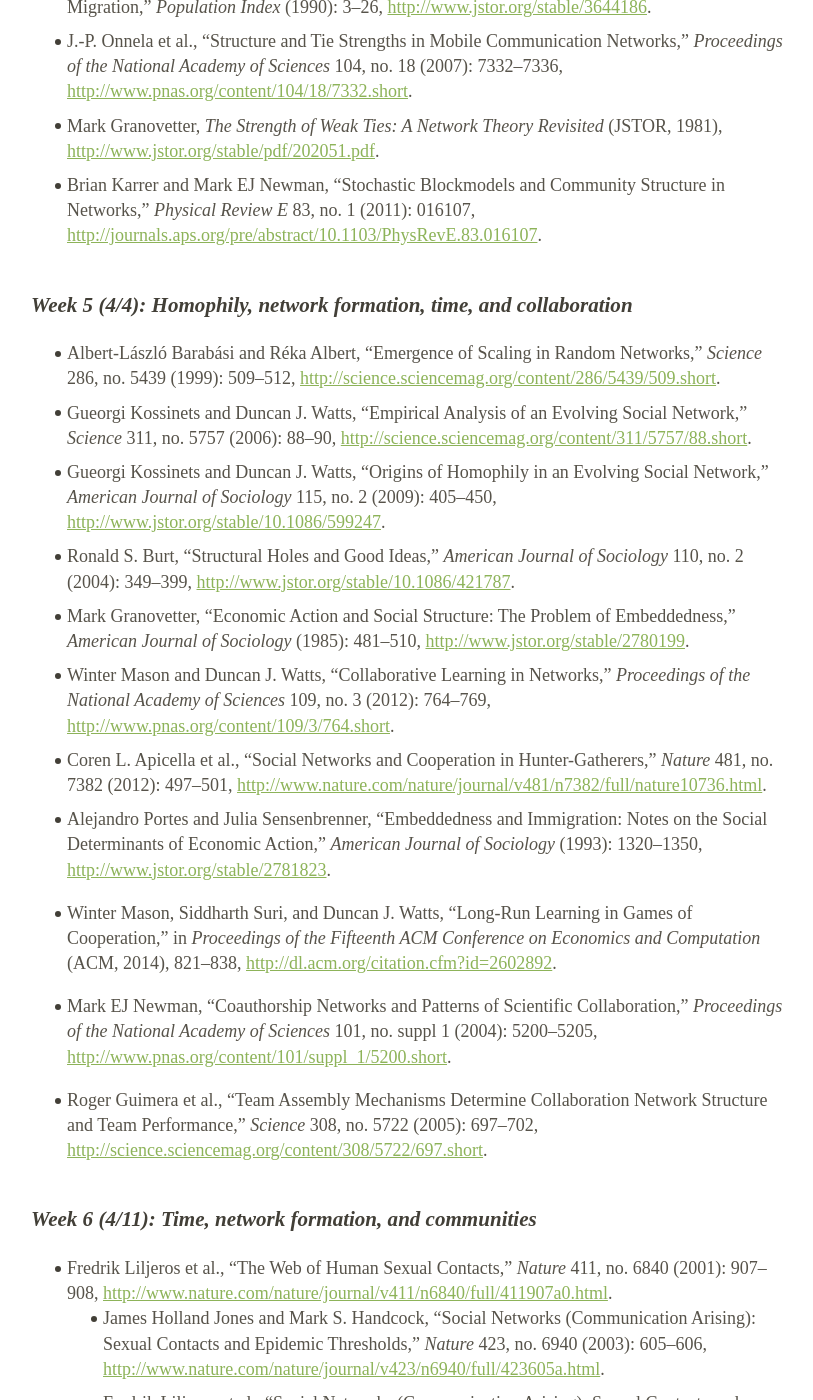
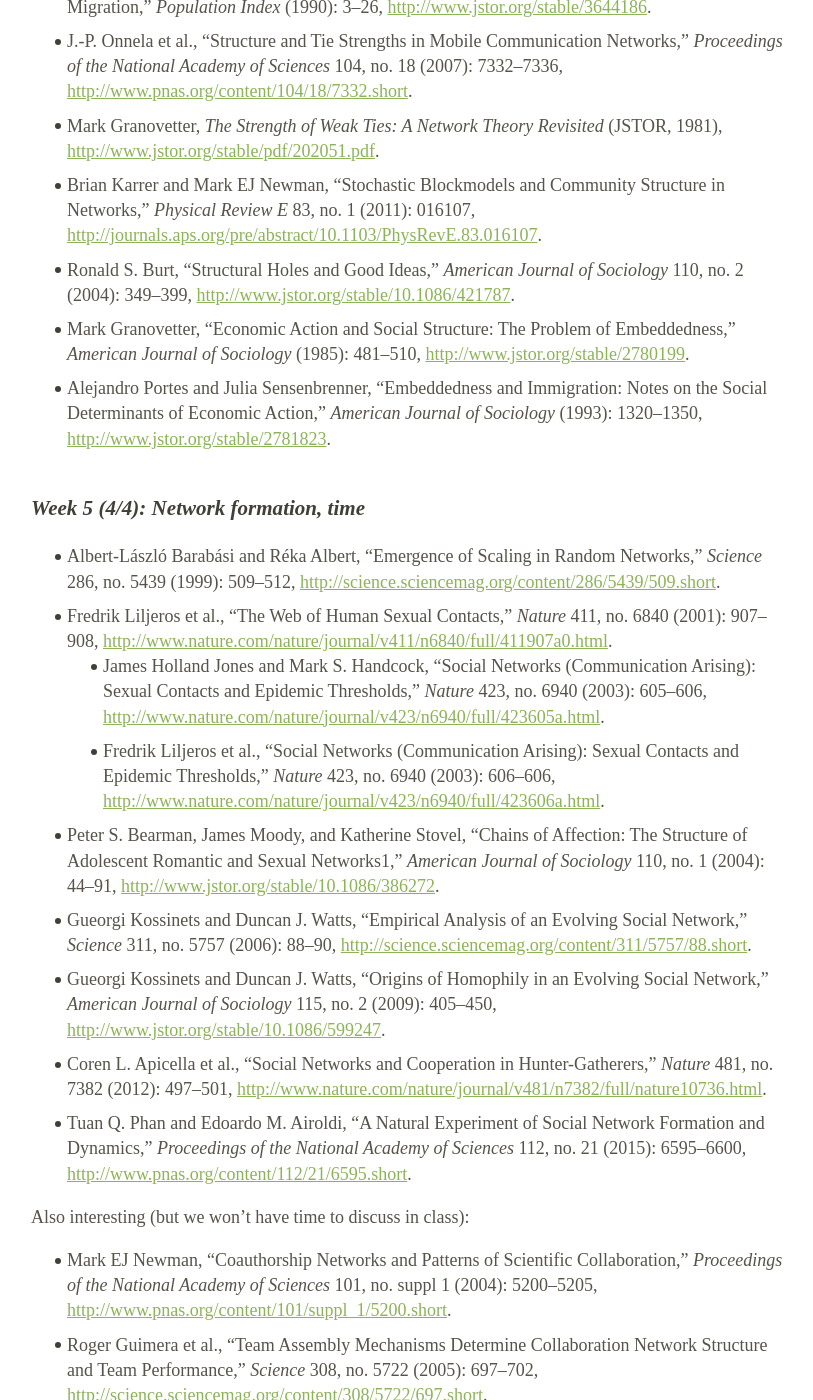
Before and after one commit to dfeehan/dfeehan.github.io, a Jekyll site: the page teaching/201601_demog260.html, which Jekyll copies as it is, in a window 1280 px wide and 1400 px high, scrolled down 5565 px. Shown: the whole window, without its empty margins (231-1044 px from the left). Built offline with Jekyll 4.4.1, drawn with Linux system fonts in a browser that asks for light colours; some of the changed text lies outside the part shown.

Commit message:
updated syllabus

```diff
--- a/teaching/201601_demog260.html
+++ b/teaching/201601_demog260.html
@@ -429,45 +429,49 @@
 <li><span class="citation">J.-P. <span>Onnela</span> et al., “Structure and Tie Strengths in Mobile Communication Networks,” <em>Proceedings of the National Academy of Sciences</em> 104, no. 18 (2007): 7332–7336, <a href="http://www.pnas.org/content/104/18/7332.short" class="uri">http://www.pnas.org/content/104/18/7332.short</a>.</span></li>
 <li><span class="citation">Mark <span>Granovetter</span>, <em>The Strength of Weak Ties: A Network Theory Revisited</em> (JSTOR, 1981), <a href="http://www.jstor.org/stable/pdf/202051.pdf" class="uri">http://www.jstor.org/stable/pdf/202051.pdf</a>.</span></li>
 <li><span class="citation">Brian <span>Karrer</span> and Mark EJ <span>Newman</span>, “Stochastic Blockmodels and Community Structure in Networks,” <em>Physical Review E</em> 83, no. 1 (2011): 016107, <a href="http://journals.aps.org/pre/abstract/10.1103/PhysRevE.83.016107" class="uri">http://journals.aps.org/pre/abstract/10.1103/PhysRevE.83.016107</a>.</span></li>
+<li><span class="citation">Ronald S. <span>Burt</span>, “Structural Holes and Good Ideas,” <em>American Journal of Sociology</em> 110, no. 2 (2004): 349–399, <a href="http://www.jstor.org/stable/10.1086/421787" class="uri">http://www.jstor.org/stable/10.1086/421787</a>.</span></li>
+<li><span class="citation">Mark <span>Granovetter</span>, “Economic Action and Social Structure: The Problem of Embeddedness,” <em>American Journal of Sociology</em> (1985): 481–510, <a href="http://www.jstor.org/stable/2780199" class="uri">http://www.jstor.org/stable/2780199</a>.</span></li>
+<li><span class="citation">Alejandro <span>Portes</span> and Julia <span>Sensenbrenner</span>, “Embeddedness and Immigration: Notes on the Social Determinants of Economic Action,” <em>American Journal of Sociology</em> (1993): 1320–1350, <a href="http://www.jstor.org/stable/2781823" class="uri">http://www.jstor.org/stable/2781823</a>.</span></li>
 </ul>
-<h3 id="week-5-44-homophily-network-formation-time-and-collaboration">Week 5 (4/4): Homophily, network formation, time, and collaboration</h3>
+<h3 id="week-5-44-network-formation-time">Week 5 (4/4): Network formation, time</h3>
 <ul>
 <li><span class="citation">Albert-L<span>á</span>szl<span>ó</span> <span>Barab<span>á</span>si</span> and R<span>é</span>ka <span>Albert</span>, “Emergence of Scaling in Random Networks,” <em>Science</em> 286, no. 5439 (1999): 509–512, <a href="http://science.sciencemag.org/content/286/5439/509.short" class="uri">http://science.sciencemag.org/content/286/5439/509.short</a>.</span></li>
-<li><span class="citation">Gueorgi <span>Kossinets</span> and Duncan J. <span>Watts</span>, “Empirical Analysis of an Evolving Social Network,” <em>Science</em> 311, no. 5757 (2006): 88–90, <a href="http://science.sciencemag.org/content/311/5757/88.short" class="uri">http://science.sciencemag.org/content/311/5757/88.short</a>.</span></li>
-<li><span class="citation">Gueorgi <span>Kossinets</span> and Duncan J. <span>Watts</span>, “Origins of Homophily in an Evolving Social Network,” <em>American Journal of Sociology</em> 115, no. 2 (2009): 405–450, <a href="http://www.jstor.org/stable/10.1086/599247" class="uri">http://www.jstor.org/stable/10.1086/599247</a>.</span></li>
-<li><span class="citation">Ronald S. <span>Burt</span>, “Structural Holes and Good Ideas,” <em>American Journal of Sociology</em> 110, no. 2 (2004): 349–399, <a href="http://www.jstor.org/stable/10.1086/421787" class="uri">http://www.jstor.org/stable/10.1086/421787</a>.</span></li>
-<li><span class="citation">Mark <span>Granovetter</span>, “Economic Action and Social Structure: The Problem of Embeddedness,” <em>American Journal of Sociology</em> (1985): 481–510, <a href="http://www.jstor.org/stable/2780199" class="uri">http://www.jstor.org/stable/2780199</a>.</span></li>
-<li><span class="citation">Winter <span>Mason</span> and Duncan J. <span>Watts</span>, “Collaborative Learning in Networks,” <em>Proceedings of the National Academy of Sciences</em> 109, no. 3 (2012): 764–769, <a href="http://www.pnas.org/content/109/3/764.short" class="uri">http://www.pnas.org/content/109/3/764.short</a>.</span></li>
-<li><span class="citation">Coren L. <span>Apicella</span> et al., “Social Networks and Cooperation in Hunter-Gatherers,” <em>Nature</em> 481, no. 7382 (2012): 497–501, <a href="http://www.nature.com/nature/journal/v481/n7382/full/nature10736.html" class="uri">http://www.nature.com/nature/journal/v481/n7382/full/nature10736.html</a>.</span></li>
-<li><span class="citation">Alejandro <span>Portes</span> and Julia <span>Sensenbrenner</span>, “Embeddedness and Immigration: Notes on the Social Determinants of Economic Action,” <em>American Journal of Sociology</em> (1993): 1320–1350, <a href="http://www.jstor.org/stable/2781823" class="uri">http://www.jstor.org/stable/2781823</a>.</span></li>
-<li><p><span class="citation">Winter <span>Mason</span>, Siddharth <span>Suri</span>, and Duncan J. <span>Watts</span>, “Long-Run Learning in Games of Cooperation,” in <em>Proceedings of the Fifteenth ACM Conference on Economics and Computation</em> (ACM, 2014), 821–838, <a href="http://dl.acm.org/citation.cfm?id=2602892" class="uri">http://dl.acm.org/citation.cfm?id=2602892</a>.</span></p></li>
-<li><span class="citation">Mark EJ <span>Newman</span>, “Coauthorship Networks and Patterns of Scientific Collaboration,” <em>Proceedings of the National Academy of Sciences</em> 101, no. suppl 1 (2004): 5200–5205, <a href="http://www.pnas.org/content/101/suppl_1/5200.short" class="uri">http://www.pnas.org/content/101/suppl_1/5200.short</a>.</span></li>
-<li><p><span class="citation">Roger <span>Guimera</span> et al., “Team Assembly Mechanisms Determine Collaboration Network Structure and Team Performance,” <em>Science</em> 308, no. 5722 (2005): 697–702, <a href="http://science.sciencemag.org/content/308/5722/697.short" class="uri">http://science.sciencemag.org/content/308/5722/697.short</a>.</span></p></li>
-</ul>
-<h3 id="week-6-411-time-network-formation-and-communities">Week 6 (4/11): Time, network formation, and communities</h3>
-<ul>
 <li><span class="citation">Fredrik <span>Liljeros</span> et al., “The Web of Human Sexual Contacts,” <em>Nature</em> 411, no. 6840 (2001): 907–908, <a href="http://www.nature.com/nature/journal/v411/n6840/full/411907a0.html" class="uri">http://www.nature.com/nature/journal/v411/n6840/full/411907a0.html</a>.</span>
 <ul>
 <li><span class="citation">James Holland <span>Jones</span> and Mark S. <span>Handcock</span>, “Social Networks (Communication Arising): Sexual Contacts and Epidemic Thresholds,” <em>Nature</em> 423, no. 6940 (2003): 605–606, <a href="http://www.nature.com/nature/journal/v423/n6940/full/423605a.html" class="uri">http://www.nature.com/nature/journal/v423/n6940/full/423605a.html</a>.</span></li>
 <li><span class="citation">Fredrik <span>Liljeros</span> et al., “Social Networks (Communication Arising): Sexual Contacts and Epidemic Thresholds,” <em>Nature</em> 423, no. 6940 (2003): 606–606, <a href="http://www.nature.com/nature/journal/v423/n6940/full/423606a.html" class="uri">http://www.nature.com/nature/journal/v423/n6940/full/423606a.html</a>.</span></li>
 </ul></li>
-<li><span class="citation">Jing <span>Wang</span>, Siddharth <span>Suri</span>, and Duncan J. <span>Watts</span>, “Cooperation and Assortativity with Dynamic Partner Updating,” <em>Proceedings of the National Academy of Sciences</em> 109, no. 36 (2012): 14363–14368, <a href="http://www.pnas.org/content/109/36/14363.short" class="uri">http://www.pnas.org/content/109/36/14363.short</a>.</span></li>
-<li><span class="citation">Tuan Q. <span>Phan</span> and Edoardo M. <span>Airoldi</span>, “A Natural Experiment of Social Network Formation and Dynamics,” <em>Proceedings of the National Academy of Sciences</em> 112, no. 21 (2015): 6595–6600, <a href="http://www.pnas.org/content/112/21/6595.short" class="uri">http://www.pnas.org/content/112/21/6595.short</a>.</span> <!--
+<li><span class="citation">Peter S. <span>Bearman</span>, James <span>Moody</span>, and Katherine <span>Stovel</span>, “Chains of Affection: The Structure of Adolescent Romantic and Sexual Networks1,” <em>American Journal of Sociology</em> 110, no. 1 (2004): 44–91, <a href="http://www.jstor.org/stable/10.1086/386272" class="uri">http://www.jstor.org/stable/10.1086/386272</a>.</span></li>
+<li><span class="citation">Gueorgi <span>Kossinets</span> and Duncan J. <span>Watts</span>, “Empirical Analysis of an Evolving Social Network,” <em>Science</em> 311, no. 5757 (2006): 88–90, <a href="http://science.sciencemag.org/content/311/5757/88.short" class="uri">http://science.sciencemag.org/content/311/5757/88.short</a>.</span></li>
+<li><span class="citation">Gueorgi <span>Kossinets</span> and Duncan J. <span>Watts</span>, “Origins of Homophily in an Evolving Social Network,” <em>American Journal of Sociology</em> 115, no. 2 (2009): 405–450, <a href="http://www.jstor.org/stable/10.1086/599247" class="uri">http://www.jstor.org/stable/10.1086/599247</a>.</span></li>
+<li><span class="citation">Coren L. <span>Apicella</span> et al., “Social Networks and Cooperation in Hunter-Gatherers,” <em>Nature</em> 481, no. 7382 (2012): 497–501, <a href="http://www.nature.com/nature/journal/v481/n7382/full/nature10736.html" class="uri">http://www.nature.com/nature/journal/v481/n7382/full/nature10736.html</a>.</span></li>
+<li><span class="citation">Tuan Q. <span>Phan</span> and Edoardo M. <span>Airoldi</span>, “A Natural Experiment of Social Network Formation and Dynamics,” <em>Proceedings of the National Academy of Sciences</em> 112, no. 21 (2015): 6595–6600, <a href="http://www.pnas.org/content/112/21/6595.short" class="uri">http://www.pnas.org/content/112/21/6595.short</a>.</span></li>
+</ul>
+<p>Also interesting (but we won’t have time to discuss in class):</p>
+<ul>
+<li><span class="citation">Mark EJ <span>Newman</span>, “Coauthorship Networks and Patterns of Scientific Collaboration,” <em>Proceedings of the National Academy of Sciences</em> 101, no. suppl 1 (2004): 5200–5205, <a href="http://www.pnas.org/content/101/suppl_1/5200.short" class="uri">http://www.pnas.org/content/101/suppl_1/5200.short</a>.</span></li>
+<li><span class="citation">Roger <span>Guimera</span> et al., “Team Assembly Mechanisms Determine Collaboration Network Structure and Team Performance,” <em>Science</em> 308, no. 5722 (2005): 697–702, <a href="http://science.sciencemag.org/content/308/5722/697.short" class="uri">http://science.sciencemag.org/content/308/5722/697.short</a>.</span></li>
+</ul>
+<h3 id="week-6-411-time-and-collaboration-intro-to-network-diffusion">Week 6 (4/11): Time and collaboration; intro to network diffusion</h3>
+<!--
 * ? [@shwed_temporal_2010]
 * ? [@newman_clustering_2001]
 * ? [@leskovec_graphs_2005]
---></li>
+-->
+<ul>
+<li><span class="citation">Winter <span>Mason</span> and Duncan J. <span>Watts</span>, “Collaborative Learning in Networks,” <em>Proceedings of the National Academy of Sciences</em> 109, no. 3 (2012): 764–769, <a href="http://www.pnas.org/content/109/3/764.short" class="uri">http://www.pnas.org/content/109/3/764.short</a>.</span></li>
+<li><span class="citation">Jing <span>Wang</span>, Siddharth <span>Suri</span>, and Duncan J. <span>Watts</span>, “Cooperation and Assortativity with Dynamic Partner Updating,” <em>Proceedings of the National Academy of Sciences</em> 109, no. 36 (2012): 14363–14368, <a href="http://www.pnas.org/content/109/36/14363.short" class="uri">http://www.pnas.org/content/109/36/14363.short</a>.</span></li>
+<li><span class="citation">Winter <span>Mason</span>, Siddharth <span>Suri</span>, and Duncan J. <span>Watts</span>, “Long-Run Learning in Games of Cooperation,” in <em>Proceedings of the Fifteenth ACM Conference on Economics and Computation</em> (ACM, 2014), 821–838, <a href="http://dl.acm.org/citation.cfm?id=2602892" class="uri">http://dl.acm.org/citation.cfm?id=2602892</a>.</span></li>
+<li><span class="citation">Pejman <span>Rohani</span>, Xue <span>Zhong</span>, and Aaron A. <span>King</span>, “Contact Network Structure Explains the Changing Epidemiology of Pertussis,” <em>Science</em> 330, no. 6006 (2010): 982–985, <a href="http://science.sciencemag.org/content/330/6006/982.short" class="uri">http://science.sciencemag.org/content/330/6006/982.short</a>.</span></li>
+<li><span class="citation">Paul <span>DiMaggio</span> and Filiz <span>Garip</span>, “How Network Externalities Can Exacerbate Intergroup Inequality,” <em>American Journal of Sociology</em> 116, no. 6 (2011): 1887–1933, <a href="http://www.jstor.org/stable/10.1086/659653" class="uri">http://www.jstor.org/stable/10.1086/659653</a>.</span></li>
 </ul>
 <h3 id="week-7-418-contagion-disease-sexual-networks">Week 7 (4/18): Contagion, disease, sexual networks</h3>
 <ul>
-<li><span class="citation">Peter S. <span>Bearman</span>, James <span>Moody</span>, and Katherine <span>Stovel</span>, “Chains of Affection: The Structure of Adolescent Romantic and Sexual Networks1,” <em>American Journal of Sociology</em> 110, no. 1 (2004): 44–91, <a href="http://www.jstor.org/stable/10.1086/386272" class="uri">http://www.jstor.org/stable/10.1086/386272</a>.</span></li>
 <li>TBA - Malawi or Kenya project paper</li>
 <li><span class="citation">Nicoletta <span>Balbo</span> and Nicola <span>Barban</span>, “Does Fertility Behavior Spread Among Friends?” <em>American Sociological Review</em> 79, no. 3 (2014): 412–431, <a href="http://asr.sagepub.com/content/79/3/412.short" class="uri">http://asr.sagepub.com/content/79/3/412.short</a>.</span></li>
-<li><span class="citation">Pejman <span>Rohani</span>, Xue <span>Zhong</span>, and Aaron A. <span>King</span>, “Contact Network Structure Explains the Changing Epidemiology of Pertussis,” <em>Science</em> 330, no. 6006 (2010): 982–985, <a href="http://science.sciencemag.org/content/330/6006/982.short" class="uri">http://science.sciencemag.org/content/330/6006/982.short</a>.</span></li>
 <li><span class="citation">Nicholas A. <span>Christakis</span> and James H. <span>Fowler</span>, “Social Network Sensors for Early Detection of Contagious Outbreaks,” <em>PloS One</em> 5, no. 9 (2010): e12948, <a href="http://journals.plos.org/plosone/article?id=10.1371/journal.pone.0012948" class="uri">http://journals.plos.org/plosone/article?id=10.1371/journal.pone.0012948</a>.</span></li>
 <li><span class="citation">Martina <span>Morris</span> and Mirjam <span>Kretzschmar</span>, “Concurrent Partnerships and the Spread of HIV,” <em>Aids</em> 11, no. 5 (1997): 641–648, <a href="http://journals.lww.com/aidsonline/Abstract/1997/05000/Concurrent_partnerships_and_the_spread_of_HIV.12.aspx" class="uri">http://journals.lww.com/aidsonline/Abstract/1997/05000/Concurrent_partnerships_and_the_spread_of_HIV.12.aspx</a>.</span></li>
 <li><span class="citation">Mirjam <span>Kretzschmar</span>, Richard G. <span>White</span>, and Michel <span>Cara<span>ë</span>l</span>, “Concurrency Is More Complex Than It Seems,” <em>AIDS (London, England)</em> 24, no. 2 (2010): 313, <a href="http://www.ncbi.nlm.nih.gov/pmc/articles/PMC2887386/" class="uri">http://www.ncbi.nlm.nih.gov/pmc/articles/PMC2887386/</a>.</span></li>
-<li><span class="citation">Paul <span>DiMaggio</span> and Filiz <span>Garip</span>, “How Network Externalities Can Exacerbate Intergroup Inequality,” <em>American Journal of Sociology</em> 116, no. 6 (2011): 1887–1933, <a href="http://www.jstor.org/stable/10.1086/659653" class="uri">http://www.jstor.org/stable/10.1086/659653</a>.</span></li>
 </ul>
 <h3 id="week-8-425-contagion-and-influence">Week 8 (4/25): Contagion and influence</h3>
 <ul>
```
